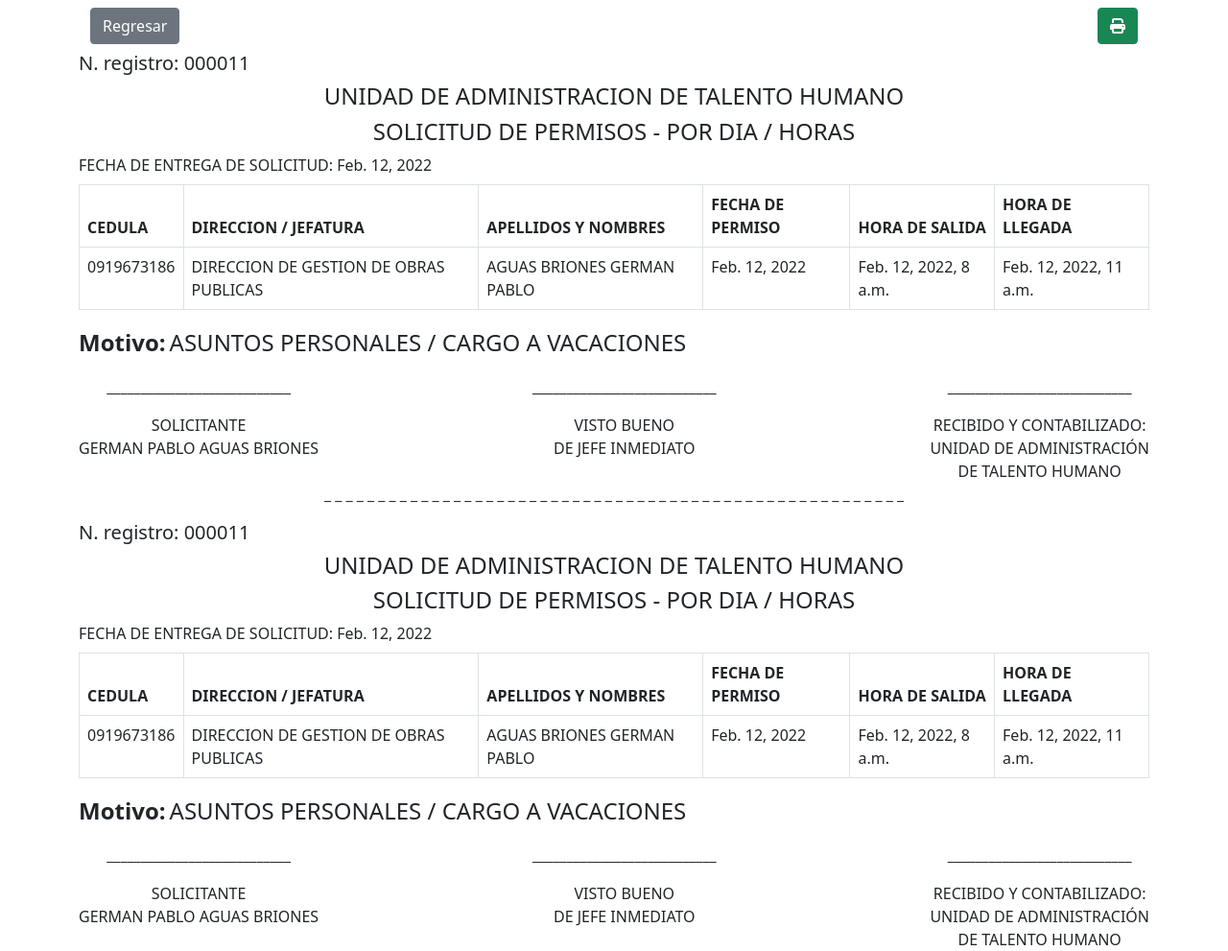
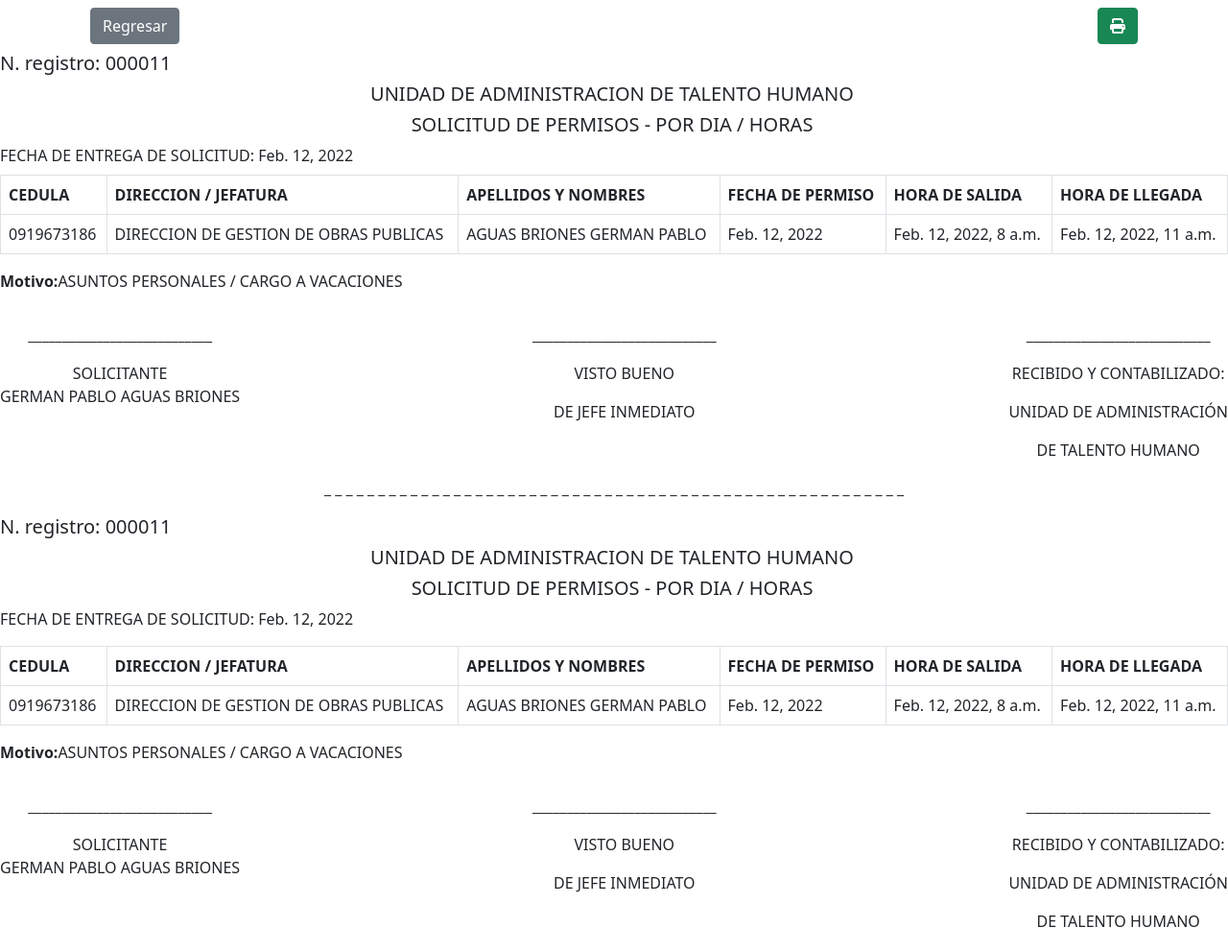
Before and after one commit to hectoralejandrg/appRequirements, a Django app: page /requirements/11/report in a window 1280 px wide. Shown: the whole page at 96% size. After the commit the page ends 966 px from the top, so only its background shows below. Run offline with Django 3.2, Linux system fonts and the light colour scheme; a user stored in the database is signed in; data comes from the database, SQL or seed files in the repository; both versions use the stored data as it was after the commit; some libraries are stand-ins or nearby versions.

Commit message:
base de datos

```diff
--- a/employee/templates/holidays/holidays_list.html
+++ b/employee/templates/holidays/holidays_list.html
@@ -56,11 +56,11 @@
                         <td>{{holidays.period}}</td>
 
                         <td class="d-flex justify-content-center flex-column">
-                            <div class="mb-1">
+                            <!-- <div class="mb-1">
                                 <a class="btn btn-primary" href="{% url 'employee:update_holidays' holidays.id %}">
                                     <i class="fa fa-edit"></i>
                                 </a>
-                            </div>
+                            </div> -->
                             <div class="mb-1">
                                 <a class="btn btn-danger" href="{% url 'employee:detail_holidays' holidays.id %}"><i
                                         class="fa fa-trash" aria-hidden="true"></i></a>
--- a/employee/templates/report/requirementsReport.html
+++ b/employee/templates/report/requirementsReport.html
@@ -7,14 +7,14 @@
             <button class="btn btn-success" onclick="print()" > <i class="fa fa-print" aria-hidden="true"></i> </button>
         </div>
     </div>
-    <div class="container mt-2">
+    <div class="mt-2">
         <div>
             <h5>N. registro: {{object.code}}</h5>
         </div>
 
         <div class="text-center mt-2">
-            <h4>UNIDAD DE ADMINISTRACION DE TALENTO HUMANO</h4>
-            <h4>SOLICITUD DE PERMISOS - POR DIA / HORAS</h4>
+            <p class="h5 me-1">UNIDAD DE ADMINISTRACION DE TALENTO HUMANO</p>
+            <p class="h5 me-1">SOLICITUD DE PERMISOS - POR DIA / HORAS</p>
         </div>
         <p5 class="mt-2">FECHA DE ENTREGA DE SOLICITUD: {{object.date_requirement}}</p5>
 
@@ -41,8 +41,8 @@
             </tbody>
         </table>
         <div class="d-flex align-items-center">
-            <p5 class="fs-4 me-1"><strong>Motivo: </strong></p5>
-            <p5 class="fs-4"> {{object.reason.name}}</p5>
+            <p><strong>Motivo: </strong></p>
+            <p> {{object.reason.name}}</p>
         </div>
         <div class="d-flex justify-content-between mt-3">
             <div class="text-center">
@@ -53,15 +53,15 @@
 
             <div class="text-center">
                 <p>___________________________</p>
-                <p4>VISTO BUENO</p4><br>
-                <p4>DE JEFE INMEDIATO</p4><br>
+                <p>VISTO BUENO</p>
+                <p> DE JEFE INMEDIATO</p>
             </div>
 
             <div class="text-center">
                 <p>___________________________</p>
-                <p4>RECIBIDO Y CONTABILIZADO:</p4><br>
-                <p4>UNIDAD DE ADMINISTRACIÓN</p4><br>
-                <p4>DE TALENTO HUMANO</p4><br>
+                <p>RECIBIDO Y CONTABILIZADO: </p>
+                <p>UNIDAD DE ADMINISTRACIÓN </p>
+                <p>DE TALENTO HUMANO</p>
             </div>
         </div>
         <div class="text-center">
@@ -69,16 +69,16 @@
         </div>
     </div>
 
-    <div class="container mt-2">
+    <div class="mt-2">
         <div>
             <h5>N. registro: {{object.code}}</h5>
         </div>
 
         <div class="text-center mt-2">
-            <h4>UNIDAD DE ADMINISTRACION DE TALENTO HUMANO</h4>
-            <h4>SOLICITUD DE PERMISOS - POR DIA / HORAS</h4>
+            <p class="h5 me-1">UNIDAD DE ADMINISTRACION DE TALENTO HUMANO</p>
+            <p class="h5 me-1">SOLICITUD DE PERMISOS - POR DIA / HORAS</p>
         </div>
-        <p5 class="mt-2">FECHA DE ENTREGA DE SOLICITUD: {{object.date_requirement}}</p5>
+        <p class="mt-2">FECHA DE ENTREGA DE SOLICITUD: {{object.date_requirement}}</p>
 
         <table class="table table-bordered mt-2">
             <thead>
@@ -103,8 +103,8 @@
             </tbody>
         </table>
         <div class="d-flex align-items-center">
-            <p5 class="fs-4 me-1"><strong>Motivo: </strong></p5>
-            <p5 class="fs-4"> {{object.reason.name}}</p5>
+            <p><strong>Motivo: </strong></p>
+            <p> {{object.reason.name}}</p>
         </div>
         <div class="d-flex justify-content-between mt-3">
             <div class="text-center">
@@ -115,15 +115,15 @@
 
             <div class="text-center">
                 <p>___________________________</p>
-                <p4>VISTO BUENO</p4><br>
-                <p4>DE JEFE INMEDIATO</p4><br>
+                <p>VISTO BUENO</p>
+                <p> DE JEFE INMEDIATO</p>
             </div>
 
             <div class="text-center">
                 <p>___________________________</p>
-                <p4>RECIBIDO Y CONTABILIZADO:</p4><br>
-                <p4>UNIDAD DE ADMINISTRACIÓN</p4><br>
-                <p4>DE TALENTO HUMANO</p4><br>
+                <p>RECIBIDO Y CONTABILIZADO: </p>
+                <p>UNIDAD DE ADMINISTRACIÓN </p>
+                <p>DE TALENTO HUMANO</p>
             </div>
         </div>
 
```
Also changed, not shown: db.sqlite3.
